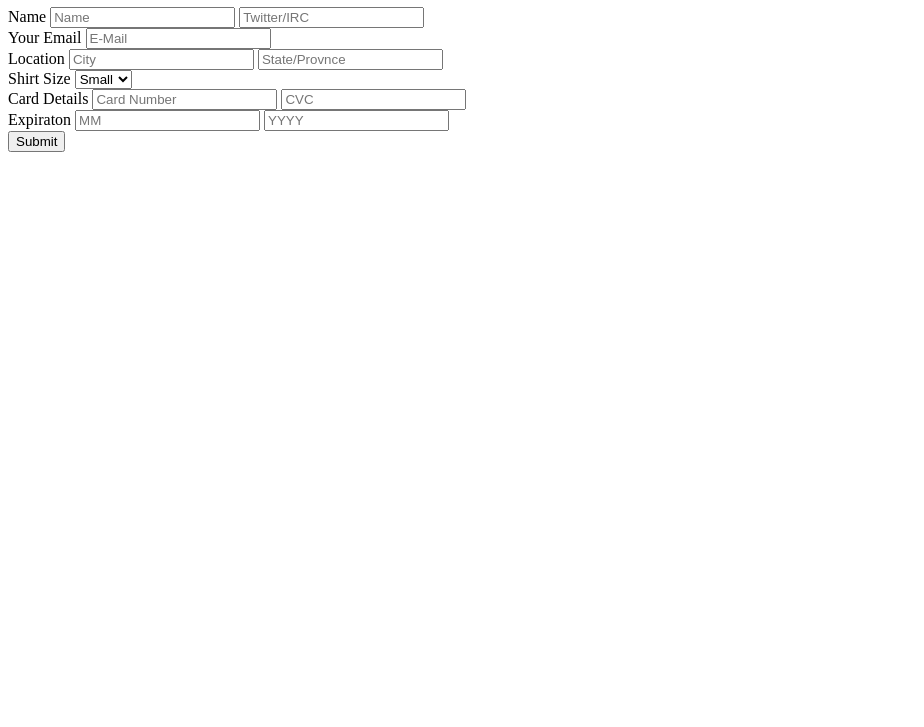
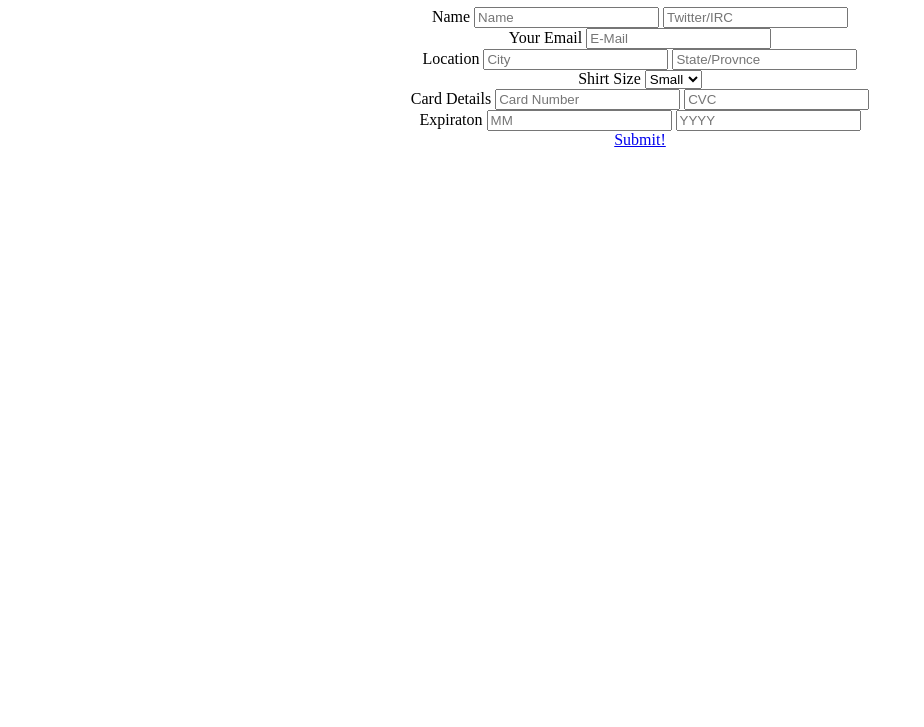
Before and after one commit to Twalsh26/HTML-form, a plain HTML site: page index.html in a window 1280 px wide. Shown: the part 73-800 px from the top of the page, without its empty margins (0-924 px from the left). Drawn offline with Linux system fonts and the light colour scheme.

Commit message:
sytle day 1

```diff
--- /dev/null
+++ b/css/style.css
@@ -0,0 +1,3 @@
+form {
+ text-align: center;
+}
--- a/index.html
+++ b/index.html
@@ -2,12 +2,16 @@
 <html>
     <head>
         <title>Get your ticket!</title>
-        <h1>Get your Ticket</h1>
+        <link rel="stylesheet" href="css/style.css">
     </head>
     <body>
 
+       <form>
+        <h1>Get your Ticket</h1>
+
         <label for="text">Name</label>
         <input type="text" placeholder="Name">
+
 
         <label for="text"></label>
         <input type="text" placeholder="Twitter/IRC">
@@ -50,8 +54,8 @@
 
         <br>
 
-        <label for="submit"></label>
-        <input type="submit">
+        <a href="Submit.html">Submit!</a>
+    </form>
     </body>
 
     </html>
```
Also changed, not shown: Submit.html (added, +10 -0 lines), img/OIP (4).jfif (added).
